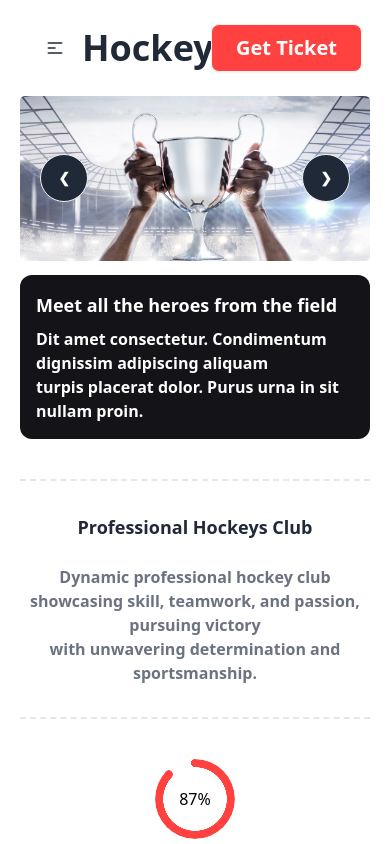
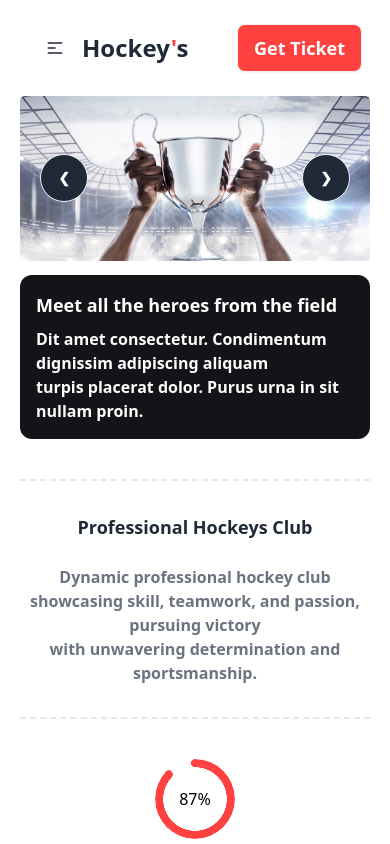
Before and after one commit to imdadul5D/Assignment-03, a plain HTML site: page index.html in a window 390 px wide. Shown: the top 844 px of the page. Drawn offline with nearby package versions, Linux system fonts and the light colour scheme.

Commit message:
final submission

```diff
--- a/index.html
+++ b/index.html
@@ -42,7 +42,7 @@
                         <li><a href="#">Contact</a></li>
                     </ul>
                   </div>
-                  <a href="#" class="font-extrabold text-4xl">Hockey<span class="text-hockey-primary">'</span>s</a>
+                  <a href="#" class="font-extrabold text-2xl lg:text-4xl">Hockey<span class="text-hockey-primary">'</span>s</a>
                 </div>
                 <div class="navbar-center hidden lg:flex">
                   <ul class="menu menu-horizontal px-1 text-menu-primary font-normal text-base">
@@ -58,7 +58,7 @@
                         <path stroke-linecap="round" stroke-linejoin="round" d="m21 21-5.197-5.197m0 0A7.5 7.5 0 1 0 5.196 5.196a7.5 7.5 0 0 0 10.607 10.607Z" />
                       </svg>
 
-                  <a class="btn bg-hockey-primary text-white font-bold text-xl px-6">Get Ticket</a>
+                  <a class="btn bg-hockey-primary text-white font-bold text-lg lg:text-xl px-4 lg:px-6">Get Ticket</a>
                 </div>
               </div>
         </nav>
```
